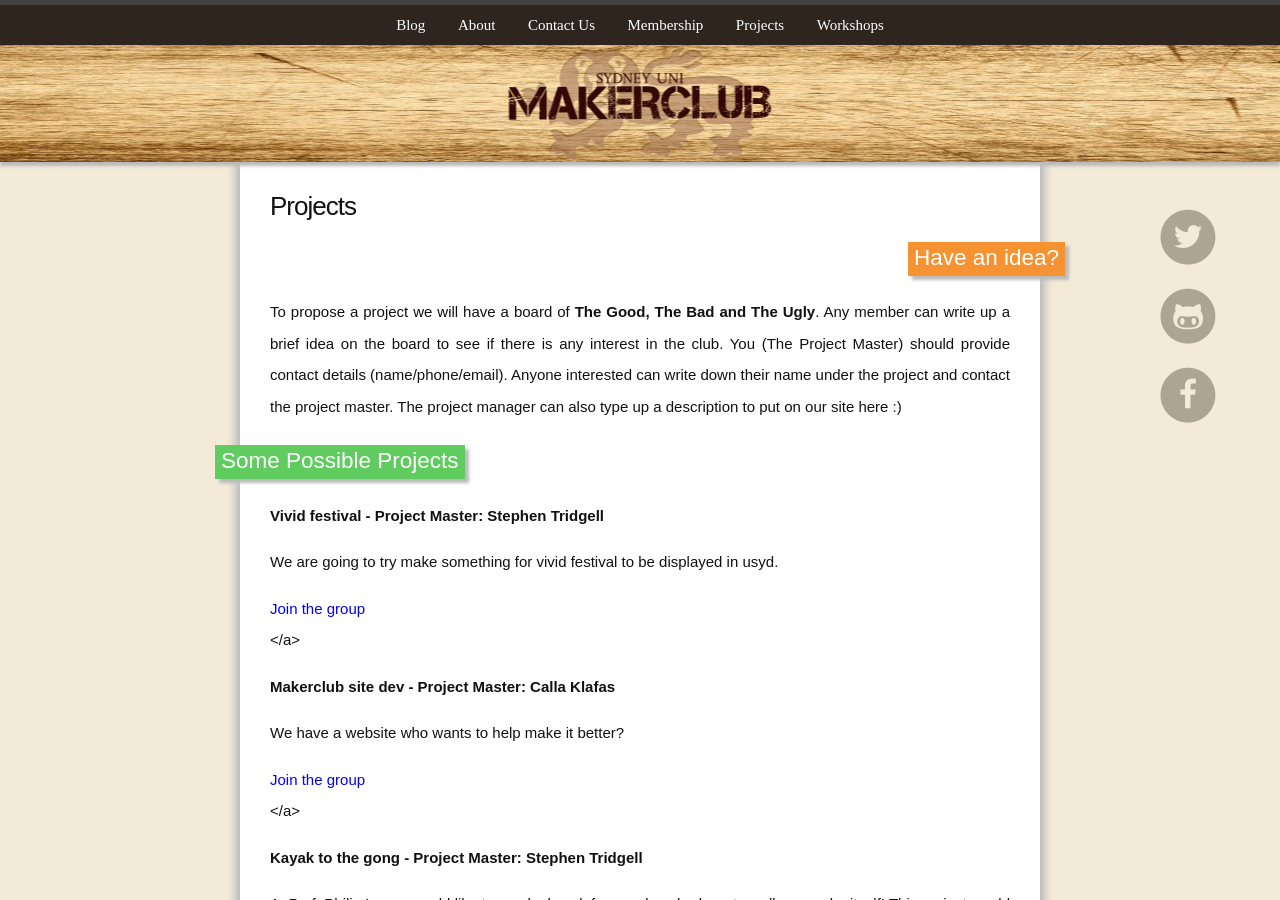
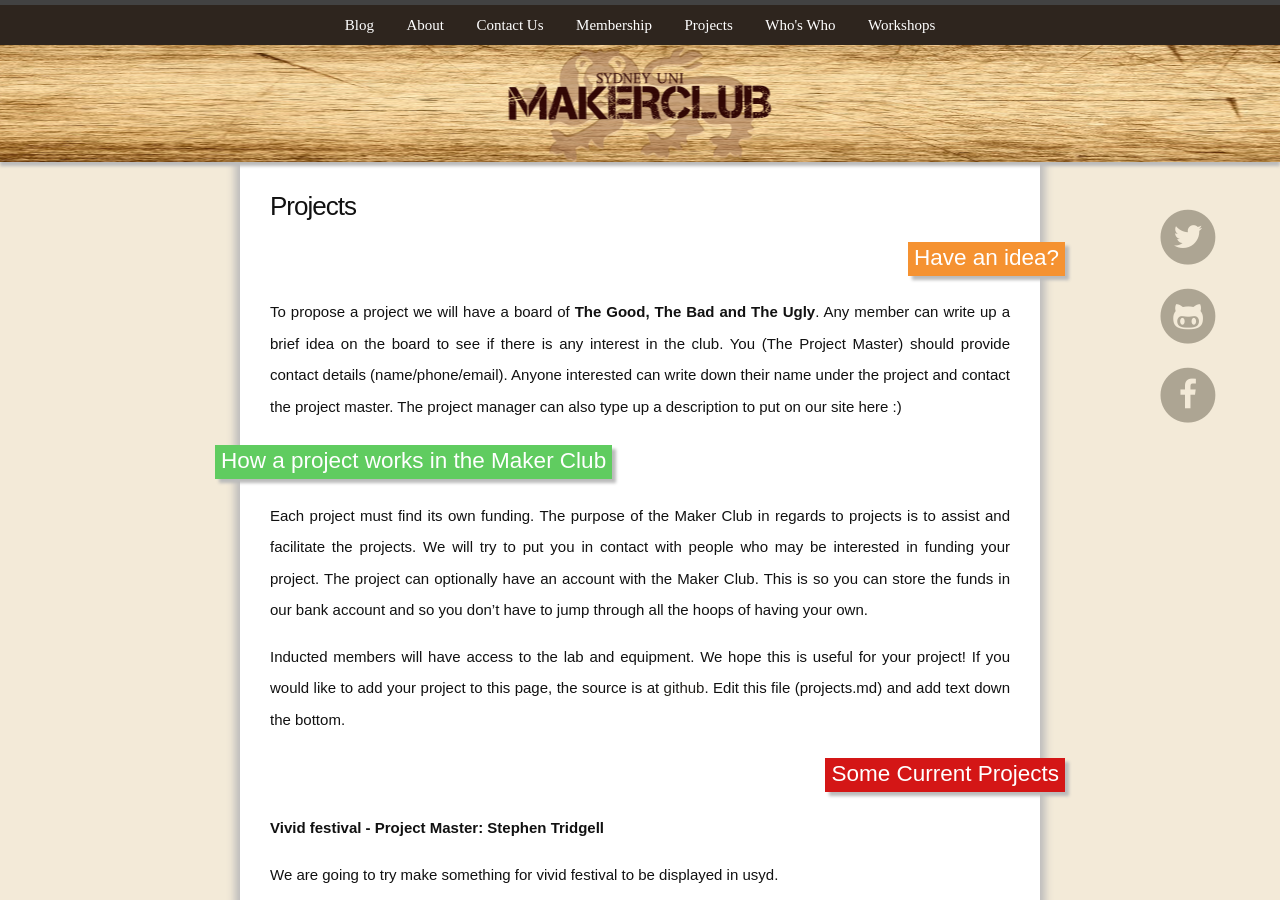
Before and after one commit to sydneyunimakerclub/sydneyunimakerclub.github.io, a Jekyll site: the page built from projects.md, in a window 1280 px wide and 900 px high. Built offline with Jekyll 4.4.1, drawn with Linux system fonts in a browser that asks for light colours; nearby versions of some CDN libraries.

Commit message:
Added some details to the Projects page and added a whos who

```diff
--- a/projects.md
+++ b/projects.md
@@ -11,7 +11,14 @@ Have an idea?
 
 To propose a project we will have a board of <b>The Good, The Bad and The Ugly</b>. Any member can write up a brief idea on the board to see if there is any interest in the club. You (The Project Master) should provide contact details (name/phone/email). Anyone interested can write down their name under the project and contact the project master. The project manager can also type up a description to put on our site here :)
 
-Some Possible Projects
+How a project works in the Maker Club
+=====================================
+
+Each project must find its own funding. The purpose of the Maker Club in regards to projects is to assist and facilitate the projects. We will try to put you in contact with people who may be interested in funding your project. The project can optionally have an account with the Maker Club. This is so you can store the funds in our bank account and so you don't have to jump through all the hoops of having your own.
+
+Inducted members will have access to the lab and equipment. We hope this is useful for your project! If you would like to add your project to this page, the source is at <a href="https://github.com/sydneyunimakerclub/sydneyunimakerclub.github.io">github</a>. Edit this file (projects.md) and add text down the bottom.
+
+Some Current Projects
 =====================
 
 <b>Vivid festival - Project Master: Stephen Tridgell</b>
```
Also changed, not shown: whoswho.md (added, +35 -0 lines).
